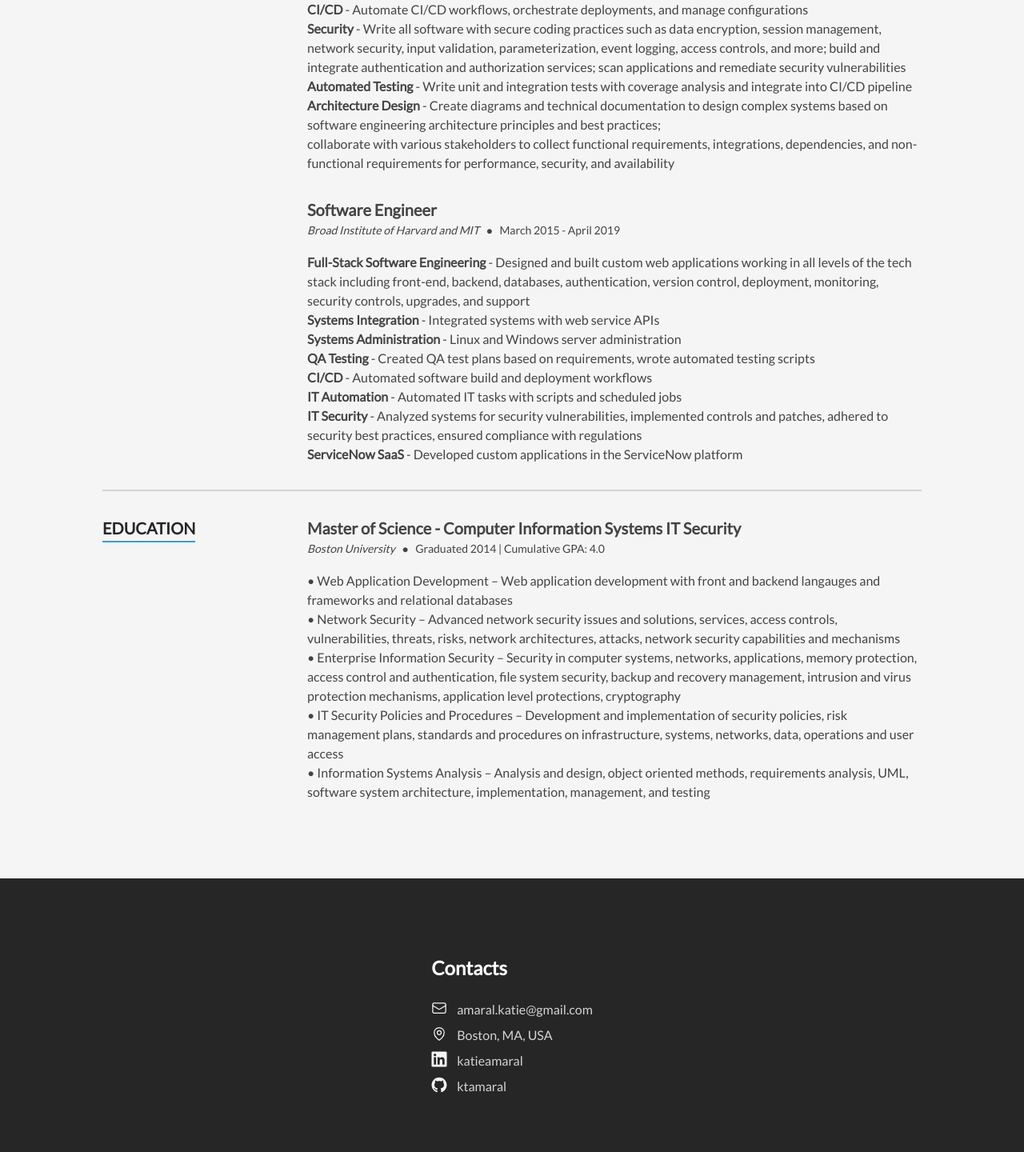
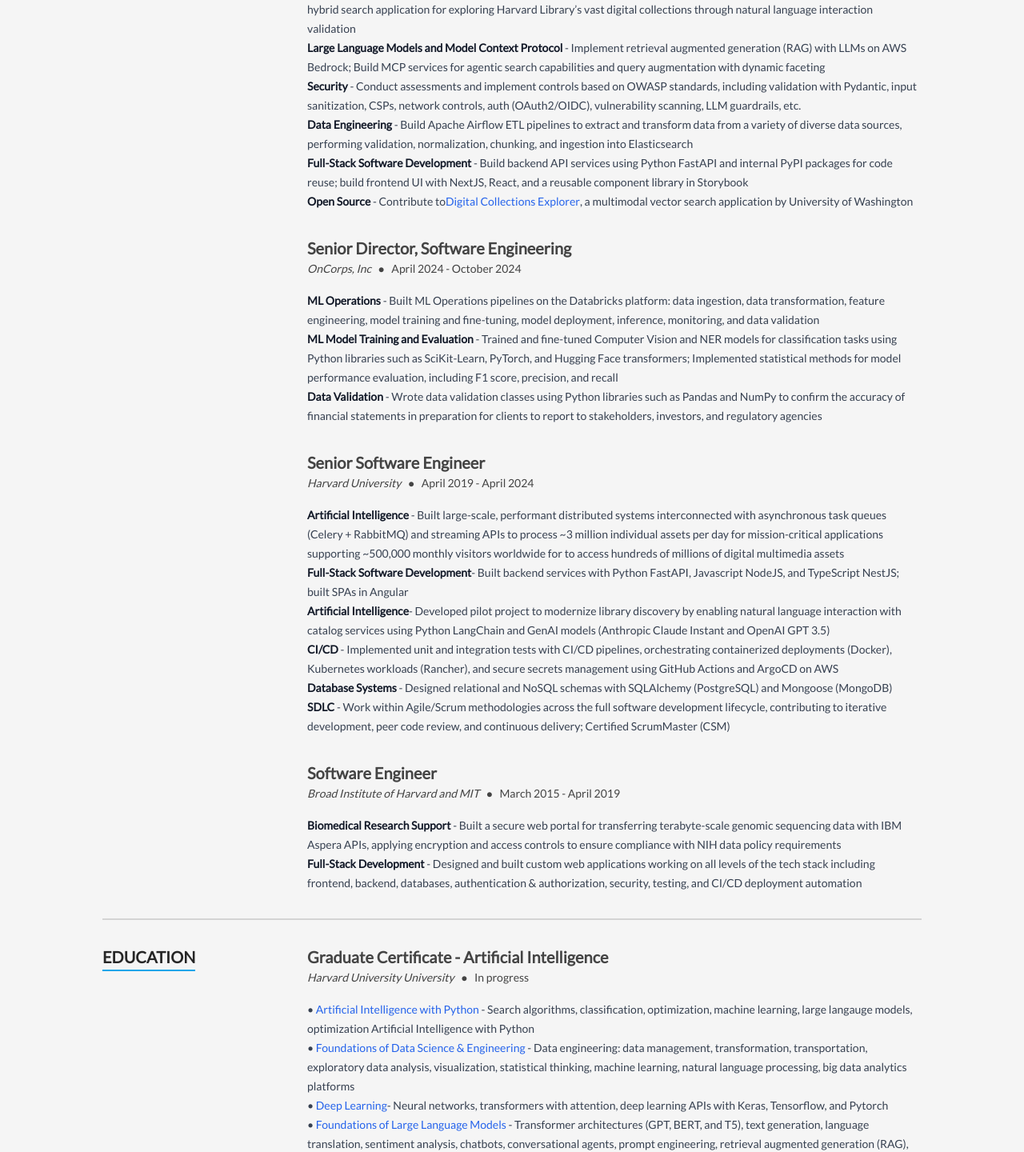
Before and after one commit to ktamaral/ktamaral-portfolio-react, a Next.js app: page / in a window 1280 px wide. Shown: the part 1580-3020 px from the top of the page at 80% size. Built offline with nearby package versions, Linux system fonts and the light colour scheme.

Commit message:
Update resume march 26

```diff
--- a/src/components/Sections/Resume/TimelineItem.tsx
+++ b/src/components/Sections/Resume/TimelineItem.tsx
@@ -14,7 +14,7 @@
           <span className="flex-1 text-sm sm:flex-none">{date}</span>
         </div>
       </div>
-      {content}
+      <div className="prose prose-sm max-w-none">{content}</div>
     </div>
   );
 });
--- a/src/data/data.tsx
+++ b/src/data/data.tsx
@@ -212,13 +212,52 @@
  */
 export const education: TimelineItem[] = [
   {
+    date: "In progress",
+    location: "Harvard University University",
+    title: "Graduate Certificate - Artificial Intelligence",
+    content: (
+      <p>
+        •{" "}
+        <a href="https://coursebrowser.dce.harvard.edu/course/introduction-to-artificial-intelligence-with-python-3/">
+          {" "}
+          Artificial Intelligence with Python
+        </a>{" "}
+        - Search algorithms, classification, optimization, machine learning,
+        large langauge models, optimization Artificial Intelligence with Python
+        <br />•{" "}
+        <a href="https://coursebrowser.dce.harvard.edu/course/foundations-of-data-science-and-engineering/">
+          {" "}
+          Foundations of Data Science & Engineering
+        </a>{" "}
+        - Data engineering: data management, transformation, transportation,
+        exploratory data analysis, visualization, statistical thinking, machine
+        learning, natural language processing, big data analytics platforms
+        <br />•{" "}
+        <a href="https://coursebrowser.dce.harvard.edu/course/deep-learning/">
+          Deep Learning
+        </a>
+        - Neural networks, transformers with attention, deep learning APIs with
+        Keras, Tensorflow, and Pytorch
+        <br />•{" "}
+        <a href="https://coursebrowser.dce.harvard.edu/course/foundations-of-large-language-models/">
+          Foundations of Large Language Models
+        </a>{" "}
+        - Transformer architectures (GPT, BERT, and T5), text generation,
+        language translation, sentiment analysis, chatbots, conversational
+        agents, prompt engineering, retrieval augmented generation (RAG),
+        Hugging Face transformers in Python
+        <br />
+      </p>
+    ),
+  },
+  {
     date: "Graduated 2014 | Cumulative GPA: 4.0",
     location: "Boston University",
     title: "Master of Science - Computer Information Systems IT Security",
     content: (
       <p>
-        • Web Application Development – Web application development with front
-        and backend langauges and frameworks and relational databases
+        • Software Development – Software development with front and backend
+        langauges and frameworks and relational databases
         <br />
         • Network Security – Advanced network security issues and solutions,
         services, access controls, vulnerabilities, threats, risks, network
@@ -245,45 +284,131 @@
 
 export const experience: TimelineItem[] = [
   {
-    date: "April 2019 - Present",
+    date: "April 2024 - October 2024",
+    location: "Harvard University",
+    title: "Technical Lead",
+    content: (
+      <p>
+        <strong className="text-black-100">Architecture Leadership</strong>{" "}-
+        Lead the architectural design and technical implementation of
+        <a href="https://collex.lib.harvard.edu">Collections Explorer</a>, a
+        public hybrid search application for exploring Harvard Library’s vast
+        digital collections through natural language interaction validation
+        <br />
+        <strong className="text-black-100">Search Infrastructure</strong>{" "}-
+        Design and implement high-performance search infrastructure using
+        Elasticsearch, supporting multimodal hybrid search retrieval (KNN +
+        BM25) across ~10 million records with Cohere Multilingual v3 dense
+        vector embeddings, reducing memory utilization by 95% with BBQ
+        compression
+        <br />- Develop relevancy evaluation scripts using the Elasticsearch
+        Rank Evaluation API to calculate precision and recall for tuning search
+        performance; evaluate embedding models with Hugging Face transformers
+        and PyTorch
+        <a href="https://collex.lib.harvard.edu">Collections Explorer</a>, a
+        public hybrid search application for exploring Harvard Library’s vast
+        digital collections through natural language interaction validation
+        <br />
+        <strong className="text-black-100">
+          Large Language Models and Model Context Protocol
+        </strong>{" "}
+        - Implement retrieval augmented generation (RAG) with LLMs on AWS
+        Bedrock; Build MCP services for agentic search capabilities and query
+        augmentation with dynamic faceting
+        <br />
+        <strong className="text-black-100">Security</strong>{" "}- Conduct
+        assessments and implement controls based on OWASP standards, including
+        validation with Pydantic, input sanitization, CSPs, network controls,
+        auth (OAuth2/OIDC), vulnerability scanning, LLM guardrails, etc.
+        <br />
+        <strong className="text-black-100">Data Engineering</strong>{" "}
+        - Build Apache Airflow ETL pipelines to extract and transform data from a
+        variety of diverse data sources, performing validation, normalization,
+        chunking, and ingestion into Elasticsearch
+        <br />
+        <strong className="text-black-100">
+          Full-Stack Software Development
+        </strong>{" "}
+        - Build backend API services using Python FastAPI and internal PyPI
+        packages for code reuse; build frontend UI with NextJS, React, and a
+        reusable component library in Storybook
+        <br />
+        <strong className="text-black-100">Open Source</strong>{" "}- Contribute to
+        <a href="https://arxiv.org/abs/2507.00961">
+          Digital Collections Explorer
+        </a>
+        , a multimodal vector search application by University of Washington
+        <br />
+      </p>
+    ),
+  },
+  {
+    date: "April 2024 - October 2024",
+    location: "OnCorps, Inc",
+    title: "Senior Director, Software Engineering",
+    content: (
+      <p>
+        <strong className="text-black-100">ML Operations</strong>{" "}
+        - Built ML Operations pipelines on the Databricks platform: data
+        ingestion, data transformation, feature engineering, model training and
+        fine-tuning, model deployment, inference, monitoring, and data
+        validation
+        <br />
+        <strong className="text-black-100">
+          ML Model Training and Evaluation
+        </strong>{" "}
+        - Trained and fine-tuned Computer Vision and NER models for
+        classification tasks using Python libraries such as SciKit-Learn,
+        PyTorch, and Hugging Face transformers; Implemented statistical methods
+        for model performance evaluation, including F1 score, precision, and
+        recall
+        <br />
+        <strong className="text-black-100">Data Validation</strong>{" "}
+        - Wrote data validation classes using Python libraries such as Pandas
+        and NumPy to confirm the accuracy of financial statements in preparation
+        for clients to report to stakeholders, investors, and regulatory
+        agencies
+        <br />
+      </p>
+    ),
+  },
+  {
+    date: "April 2019 - April 2024",
     location: "Harvard University",
     title: "Senior Software Engineer",
     content: (
       <p>
-        <strong className="text-black-100">Artificial Intelligence</strong> -
-        Leverage generative AI models to modernize library discovery by enabling
-        natural language interaction with catalog services
+        <strong className="text-black-100">Artificial Intelligence</strong>{" "}
+        - Built large-scale, performant distributed systems interconnected with
+        asynchronous task queues (Celery + RabbitMQ) and streaming APIs to
+        process ~3 million individual assets per day for mission-critical
+        applications supporting ~500,000 monthly visitors worldwide for to
+        access hundreds of millions of digital multimedia assets
         <br />
-        <strong className="text-black-100">Front-End Development</strong> -
-        Design responsive, accessible, user-friendly interfaces meeting or
-        exceeding standards for library UX and accessibility
+        <strong className="text-black-100">
+          Full-Stack Software Development
+        </strong>
+        - Built backend services with Python FastAPI, Javascript NodeJS, and
+        TypeScript NestJS; built SPAs in Angular
         <br />
-        <strong className="text-black-100">Back-End Development</strong> - Build
-        large-scale, performant, and secure backend services interconnected with
-        REST APIs and message queues to support a large volume of requests for
-        mission-critical applications serving patrons around the world
+        <strong className="text-black-100">Artificial Intelligence</strong>
+        - Developed pilot project to modernize library discovery by enabling
+        natural language interaction with catalog services using Python
+        LangChain and GenAI models (Anthropic Claude Instant and OpenAI GPT 3.5)
         <br />
-        <strong className="text-black-100">CI/CD</strong> - Automate CI/CD
-        workflows, orchestrate deployments, and manage configurations
+        <strong className="text-black-100">CI/CD</strong> - Implemented unit and
+        integration tests with CI/CD pipelines, orchestrating containerized
+        deployments (Docker), Kubernetes workloads (Rancher), and secure secrets
+        management using GitHub Actions and ArgoCD on AWS
         <br />
-        <strong className="text-black-100">Security</strong> - Write all
-        software with secure coding practices such as data encryption, session
-        management, network security, input validation, parameterization, event
-        logging, access controls, and more; build and integrate authentication
-        and authorization services; scan applications and remediate security
-        vulnerabilities
+        <strong className="text-black-100">Database Systems</strong> - Designed
+        relational and NoSQL schemas with SQLAlchemy (PostgreSQL) and Mongoose
+        (MongoDB)
         <br />
-        <strong className="text-black-100">Automated Testing</strong> - Write
-        unit and integration tests with coverage analysis and integrate into
-        CI/CD pipeline
-        <br />
-        <strong className="text-black-100">Architecture Design</strong> - Create
-        diagrams and technical documentation to design complex systems based on
-        software engineering architecture principles and best practices;
-        <br />
-        collaborate with various stakeholders to collect functional
-        requirements, integrations, dependencies, and non-functional
-        requirements for performance, security, and availability
+        <strong className="text-black-100">SDLC</strong> - Work within
+        Agile/Scrum methodologies across the full software development
+        lifecycle, contributing to iterative development, peer code review, and
+        continuous delivery; Certified ScrumMaster (CSM)
         <br />
       </p>
     ),
@@ -294,35 +419,15 @@
     title: "Software Engineer",
     content: (
       <p>
-        <strong className="text-black-100">
-          Full-Stack Software Engineering
-        </strong>{" "}
-        - Designed and built custom web applications working in all levels of
-        the tech stack including front-end, backend, databases, authentication,
-        version control, deployment, monitoring, security controls, upgrades,
-        and support
+        <strong className="text-black-100">Biomedical Research Support</strong>{" "}
+        - Built a secure web portal for transferring terabyte-scale genomic
+        sequencing data with IBM Aspera APIs, applying encryption and access
+        controls to ensure compliance with NIH data policy requirements
         <br />
-        <strong className="text-black-100">Systems Integration</strong> -
-        Integrated systems with web service APIs
-        <br />
-        <strong className="text-black-100">Systems Administration</strong> -
-        Linux and Windows server administration
-        <br />
-        <strong className="text-black-100">QA Testing</strong> - Created QA test
-        plans based on requirements, wrote automated testing scripts
-        <br />
-        <strong className="text-black-100">CI/CD</strong> - Automated software
-        build and deployment workflows
-        <br />
-        <strong className="text-black-100">IT Automation</strong> - Automated IT
-        tasks with scripts and scheduled jobs
-        <br />
-        <strong className="text-black-100">IT Security</strong> - Analyzed
-        systems for security vulnerabilities, implemented controls and patches,
-        adhered to security best practices, ensured compliance with regulations
-        <br />
-        <strong className="text-black-100">ServiceNow SaaS</strong> - Developed
-        custom applications in the ServiceNow platform
+        <strong className="text-black-100">Full-Stack Development</strong>{" "}
+        - Designed and built custom web applications working on all levels of the
+        tech stack including frontend, backend, databases, authentication &
+        authorization, security, testing, and CI/CD deployment automation
         <br />
       </p>
     ),
--- a/src/globalStyles.scss
+++ b/src/globalStyles.scss
@@ -64,3 +64,16 @@
 th {
   font-weight: 600;
 }
+
+/* Resume section link styles */
+.prose a {
+  color: #2563eb;
+  text-decoration: none;
+  font-weight: 500;
+  transition: color 0.2s ease;
+}
+
+.prose a:hover {
+  color: #1d4ed8;
+  text-decoration: underline;
+}
```
Also changed, not shown: 1 other file (tests, documents, lock files or other folders).
